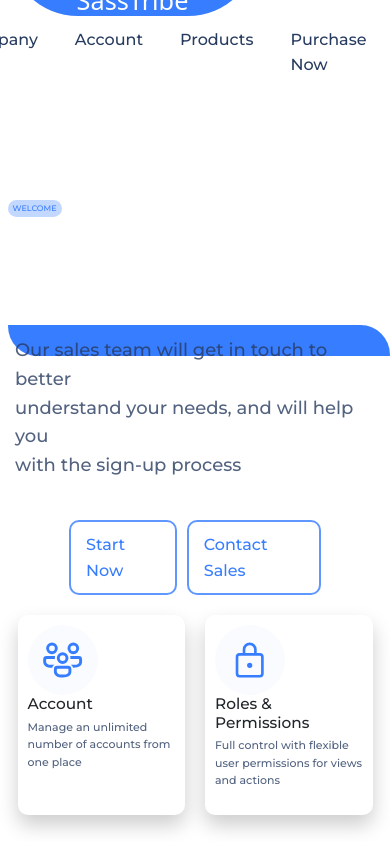
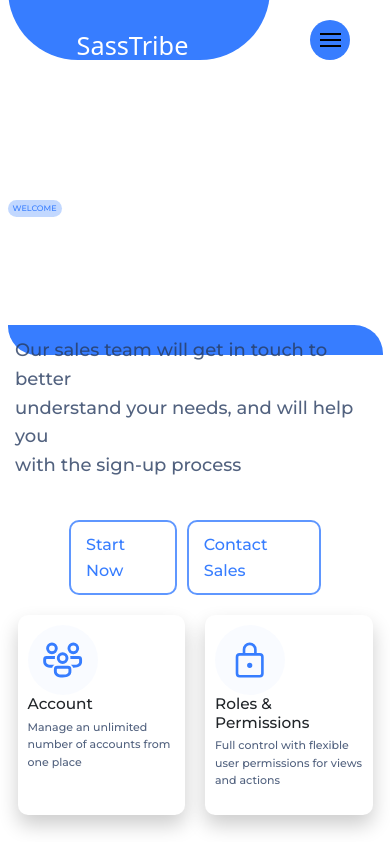
Before and after one commit to AliRezaDavuodi/sassTribe, a website: page index.html in a window 390 px wide. Shown: the top 842 px of the page. Drawn offline with nearby package versions, Linux system fonts and the light colour scheme.

Commit message:
created humber menu for navbar

```diff
--- a/index.html
+++ b/index.html
@@ -29,7 +29,7 @@
 
     <header class="header container-fluid">
         <section class="header__navbar py-5">
-            <div class="container">
+            <div class="container-fluid">
 
             <div class="row">
                 <div class="col-md-4 col-sm-12 d-flex">
@@ -39,6 +39,12 @@
                 </div>
                 <div class="col-md-8 col-sm-12 ">
                     <div class="header__items">
+
+                        <input type="checkbox" id="humber" class="d-none input-humber">
+                            <label for="humber">
+                                <span class="humber"></span>
+                            </label>
+
                         <nav class="header__nav">
                             <ul class="header__list d-flex justify-content-end">
                                 <li class="header__item"><a href="#" class="header__link link link__primary">home</a></li>
@@ -47,6 +53,7 @@
                                 <li class="header__item"><a href="#" class="header__link link link__primary">products</a></li>
                                 <li class="header__item"><a href="#" class="header__link link link__primary">purchase now</a></li>
                             </ul>
+
                         </nav>
                     </div>
                 </div>
--- a/sass/abstracts/_mixins.scss
+++ b/sass/abstracts/_mixins.scss
@@ -1,7 +1,7 @@
 @mixin bgTop {
   &::after {
     content: "";
-    width: 102%;
+    width: 100%;
     height: 35%;
     position: absolute;
     top: 15%;
--- a/sass/layout/_footer.scss
+++ b/sass/layout/_footer.scss
@@ -1,5 +1,6 @@
 .footer {
   background-color: $colorPrimary-light;
+  z-index: -2;
 
   &__social {
     &--item {
--- a/sass/layout/_header.scss
+++ b/sass/layout/_header.scss
@@ -1,9 +1,8 @@
 .header {
   position: relative;
-  min-height: 100vh;
 
   &__navbar {
-    height: 10vh;
+    min-height: 10vh;
     position: fixed;
     top: 0;
     left: 0;
@@ -13,6 +12,133 @@
     backdrop-filter: blur(5px);
     display: flex;
     align-items: center;
+    justify-content: center;
+  }
+
+  &__items {
+    @media only screen and (max-width: 800px) {
+      position: absolute;
+      bottom: 0;
+      left: 0;
+      width: 100%;
+      height: 100%;
+
+      label {
+        display: flex;
+        justify-content: center;
+        align-items: center;
+        position: fixed;
+        top: 2rem;
+        right: 4rem;
+        cursor: pointer;
+        width: 4rem;
+        height: 4rem;
+        background-color: $colorPrimary;
+        border-radius: 50%;
+        opacity: 0;
+        visibility: hidden;
+        z-index: 10;
+
+        @media only screen and (max-width: 800px) {
+          opacity: 1;
+          visibility: visible;
+        }
+
+        /* &::before {
+          content: "";
+          position: absolute;
+          width: 100%;
+          height: 100%;
+          border-radius: 50%;
+          transition: all 0.5s;
+          background-image: linear-gradient(
+            to right,
+            $colorPrimary,
+            $colorPrimary
+          );
+          z-index: -1;
+        } */
+      }
+
+      .humber {
+        width: 2.1rem;
+        height: 2px;
+        background-color: #000;
+        position: relative;
+        display: block;
+        transition: all 0.1s 0.2s;
+
+        &::after {
+          content: "";
+          display: block;
+          width: 2.1rem;
+          height: 2px;
+          background-color: #000;
+          position: absolute;
+          left: 0;
+          top: -0.6rem;
+          transition: all 0.5s cubic-bezier(0.68, -0.6, 0.32, 1.6);
+        }
+        &::before {
+          content: "";
+          display: block;
+          width: 2.1rem;
+          height: 2px;
+          background-color: #000;
+          position: absolute;
+          left: 0;
+          top: 0.6rem;
+          transition: all 0.5s cubic-bezier(0.68, -0.6, 0.32, 1.6);
+        }
+      }
+
+      .input-humber:checked ~ .header__nav {
+        .header__list {
+          opacity: 1;
+          visibility: visible;
+        }
+      }
+
+      .input-humber:checked + label {
+        &::before {
+          transform: scale(80);
+        }
+        .humber {
+          background-color: transparent;
+          transition: all 0.5s;
+
+          &::after {
+            transform: rotate(-135deg);
+            top: 0;
+          }
+
+          &::before {
+            transform: rotate(135deg);
+            top: 0;
+          }
+        }
+      }
+    }
+
+    &__nav {
+    }
+  }
+
+  &__list {
+    transition: all 1s;
+    @media only screen and (max-width: 800px) {
+      background-color: $colorPrimary;
+      display: flex;
+      justify-content: center;
+      align-items: center;
+      flex-direction: column;
+      opacity: 0;
+      visibility: hidden;
+    }
+  }
+
+  &__item {
+    z-index: 10;
   }
 
   &__logo {
@@ -25,7 +151,7 @@
 
     &::before {
       content: "";
-      width: 100%;
+      width: 105%;
       height: 20rem;
       background-color: $colorPrimary;
       position: absolute;
@@ -56,7 +182,7 @@
 }
 
 .hero {
-  height: 100vh;
+  min-height: 100vh;
   padding: 15rem 0;
   &__card--box {
     margin: 1rem 0;
@@ -85,7 +211,7 @@
   &__cards {
     &::after {
       content: "";
-      width: 110%;
+      width: 100%;
       height: 25%;
       position: absolute;
       bottom: 0;
```
Also changed, not shown: css/style.css.
